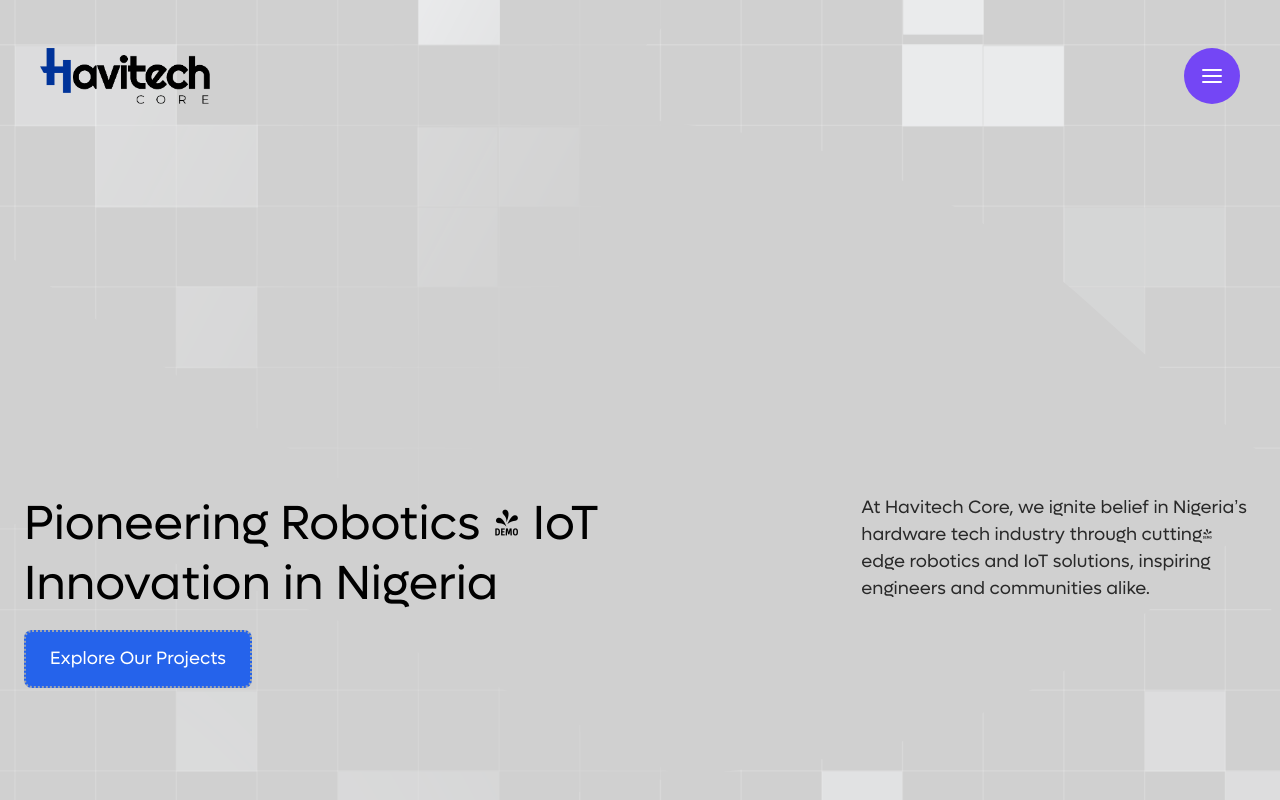
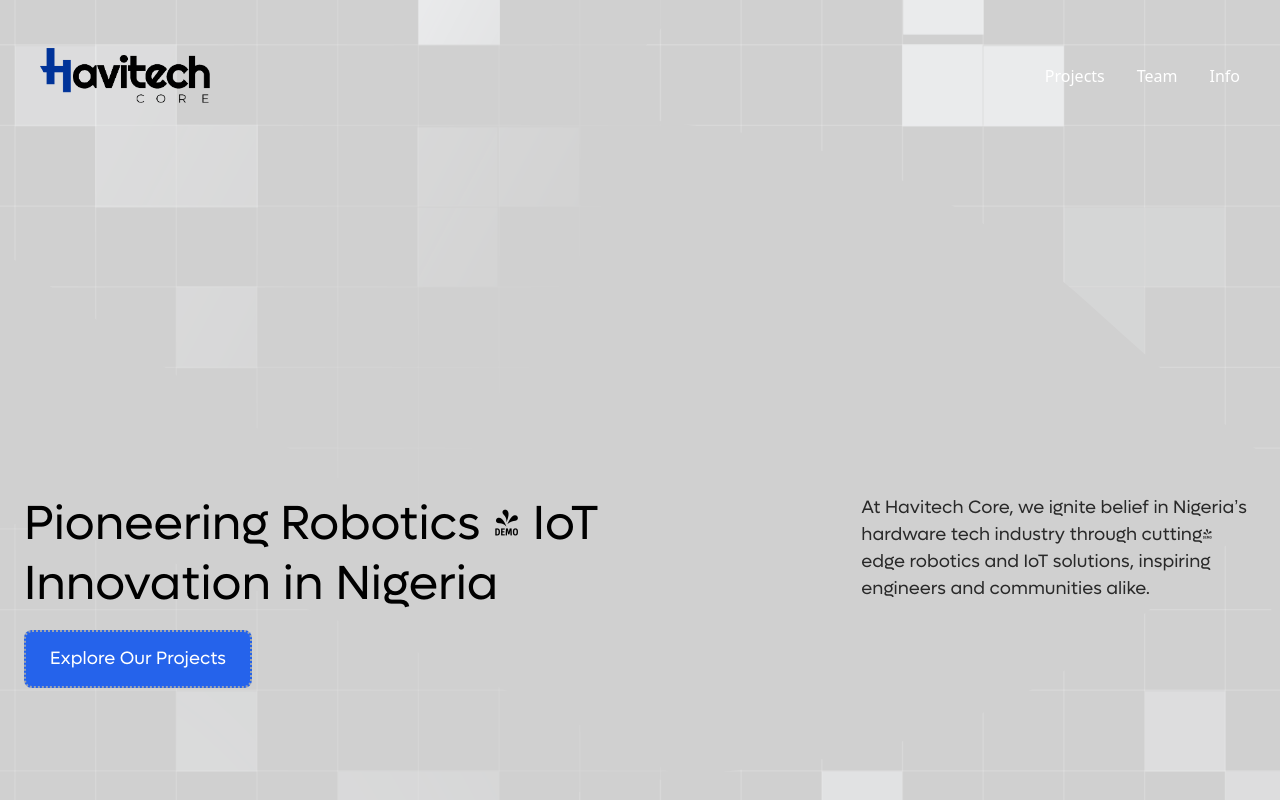
Before and after one commit to Festivemena/byhavi, a Next.js app: page / in a window 1280 px wide. Shown: the top 800 px of the page. Built offline with nearby package versions, Linux system fonts and the light colour scheme.

Commit message:
Update Navbar.jsx

```diff
--- a/src/app/components/Navbar.jsx
+++ b/src/app/components/Navbar.jsx
@@ -1,5 +1,7 @@
+"use client";
+
+import React, { useState } from "react";
 import { AlignJustify } from "lucide-react";
-import React, { useState } from "react";
 import Image from "next/image";
 import Link from "next/link";
 
@@ -24,8 +26,15 @@ const Navbar = () => {
           />
         </div>
 
-        {/* Menu Button */}
-        <div className="relative">
+        {/* Navigation Links - Visible on Larger Screens */}
+        <div className="hidden md:flex gap-8">
+          <Link href="#projects" className="text-white hover:text-gray-300">Projects</Link>
+          <Link href="#team" className="text-white hover:text-gray-300">Team</Link>
+          <Link href="#info" className="text-white hover:text-gray-300">Info</Link>
+        </div>
+
+        {/* Mobile Menu Button */}
+        <div className="md:hidden relative">
           <button
             onClick={toggleMenu}
             className="bg-electric text-white p-4 font-lufga rounded-full hover:shadow-2xl hover:bg-electric/95 transition"
@@ -33,7 +42,7 @@ const Navbar = () => {
             <AlignJustify />
           </button>
 
-          {/* Dropdown Menu */}
+          {/* Dropdown Menu - Visible Only on Mobile */}
           {menuOpen && (
             <div className="absolute right-0 mt-2 w-48 bg-white shadow-lg rounded-lg overflow-hidden">
               <ul className="text-gray-800">
```
